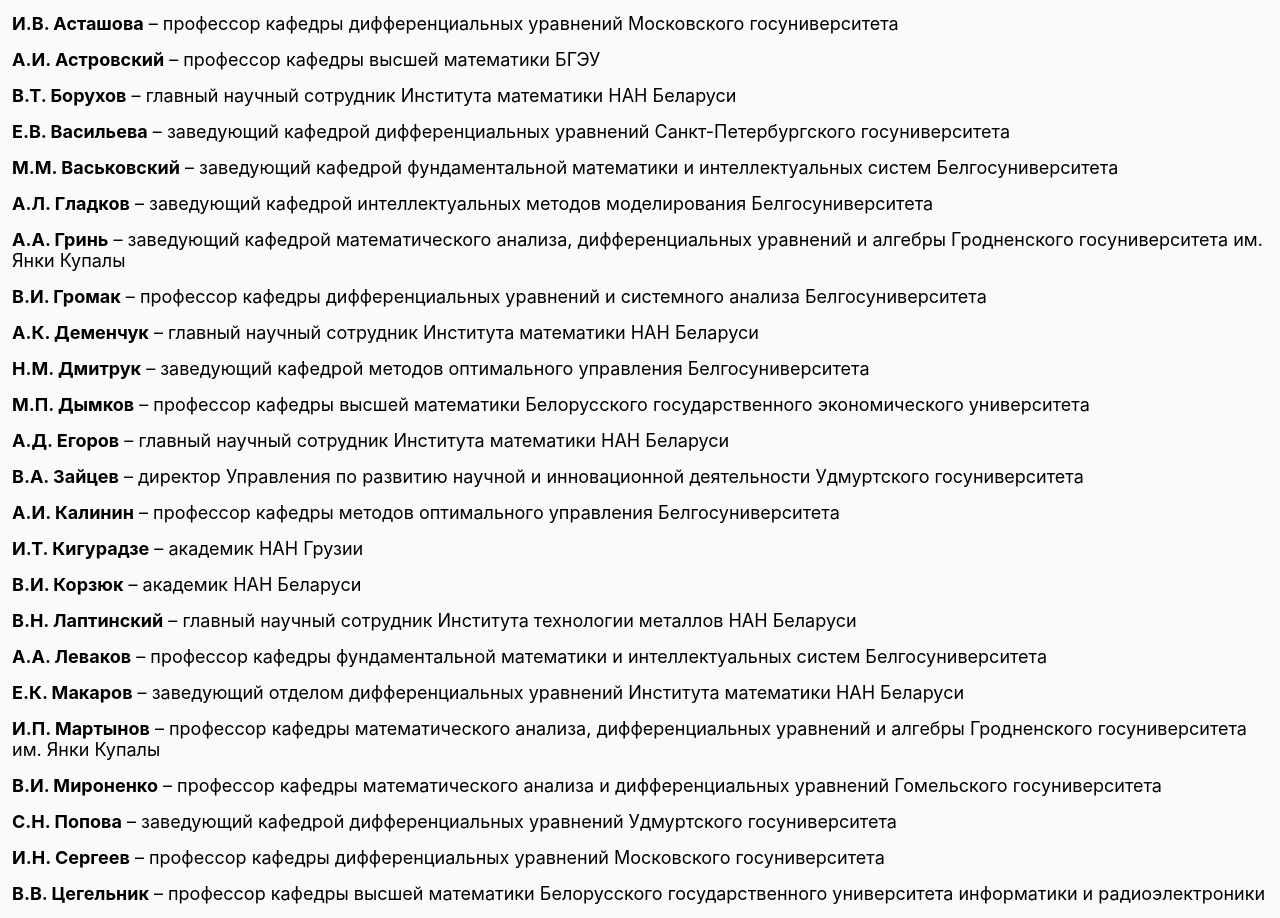
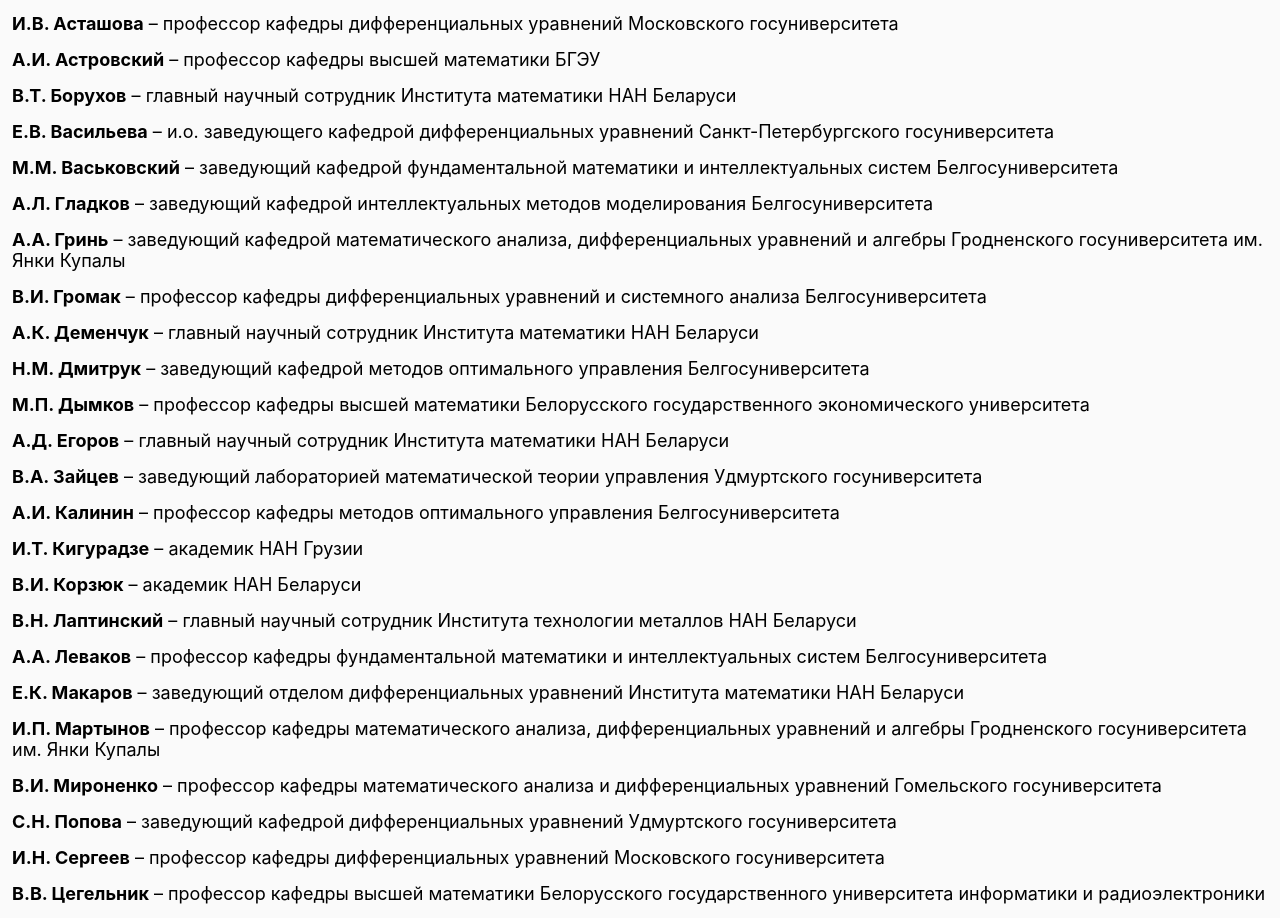
Before and after one commit to imconfde/8br, a React (Create React App) app: page / in a window 1280 px wide. Shown: the part 1867-2785 px from the top of the page. Built offline with nearby package versions, Linux system fonts and the light colour scheme.

Commit message:
fix organizers

```diff
--- a/src/components/Organizers.js
+++ b/src/components/Organizers.js
@@ -18,7 +18,7 @@ function Organizers() {
           <p className="p-member"><b>И.В. Асташова</b> – профессор кафедры дифференциальных уравнений Московского госуниверситета</p>
           <p className="p-member"><b>А.И. Астровский</b> – профессор кафедры высшей математики БГЭУ</p>
           <p className="p-member"><b>В.Т. Борухов</b> – главный научный сотрудник Института математики НАН Беларуси</p>
-          <p className="p-member"><b>Е.В. Васильева</b> – заведующий кафедрой дифференциальных уравнений Санкт-Петербургского госуниверситета</p>
+          <p className="p-member"><b>Е.В. Васильева</b> – и.о. заведующего кафедрой дифференциальных уравнений Санкт-Петербургского госуниверситета</p>
           <p className="p-member"><b>М.М. Васьковский</b> – заведующий кафедрой фундаментальной математики и интеллектуальных систем Белгосуниверситета</p>
           <p className="p-member"><b>А.Л. Гладков</b> – заведующий кафедрой интеллектуальных методов моделирования Белгосуниверситета</p>
           <p className="p-member"><b>А.А. Гринь</b> – заведующий кафедрой математического анализа, дифференциальных уравнений и алгебры Гродненского госуниверситета им. Янки Купалы</p>
@@ -27,7 +27,7 @@ function Organizers() {
           <p className="p-member"><b>Н.М. Дмитрук</b> – заведующий кафедрой методов оптимального управления Белгосуниверситета</p>
           <p className="p-member"><b>М.П. Дымков</b> – профессор кафедры высшей математики Белорусского государственного экономического университета</p>
           <p className="p-member"><b>А.Д. Егоров</b> – главный научный сотрудник Института математики НАН Беларуси</p>
-          <p className="p-member"><b>В.А. Зайцев</b> – директор Управления по развитию научной и инновационной деятельности Удмуртского госуниверситета</p>
+          <p className="p-member"><b>В.А. Зайцев</b> – заведующий лабораторией математической теории управления Удмуртского госуниверситета</p>
           <p className="p-member"><b>А.И. Калинин</b> – профессор кафедры методов оптимального управления Белгосуниверситета</p>
           <p className="p-member"><b>И.Т. Кигурадзе</b> – академик НАН Грузии</p>
           <p className="p-member"><b>В.И. Корзюк</b> – академик НАН Беларуси</p>
```
